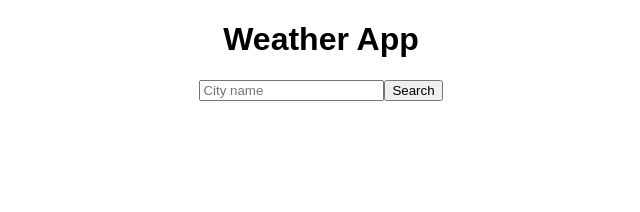
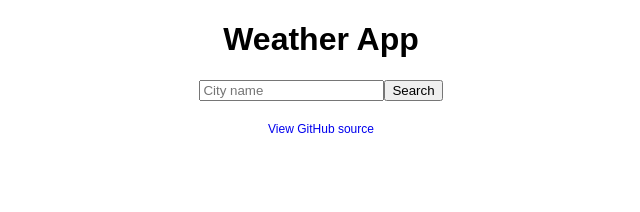
Before and after one commit to klaudiawuu/weather-react, a React (Create React App) app: page / in a window 1280 px wide. Shown: the top 212 px of the page, without its empty margins (319-959 px from the left). Built offline with nearby package versions, Linux system fonts and the light colour scheme.

Commit message:
source link added

```diff
--- a/src/App.css
+++ b/src/App.css
@@ -8,3 +8,8 @@
   font-size: 15px;
   text-align: center;
 }
+
+.source {
+  font-size: 12px;
+  text-decoration: none;
+}
--- a/src/App.js
+++ b/src/App.js
@@ -6,6 +6,8 @@ export default function App() {
     <div className="App">
       <h1>Weather App</h1>
       <Search />
+      <br />
+      <a href="https://github.com/klaudiawuu/weather-react" className="source">View GitHub source</a>
     </div>
   );
 }
```
